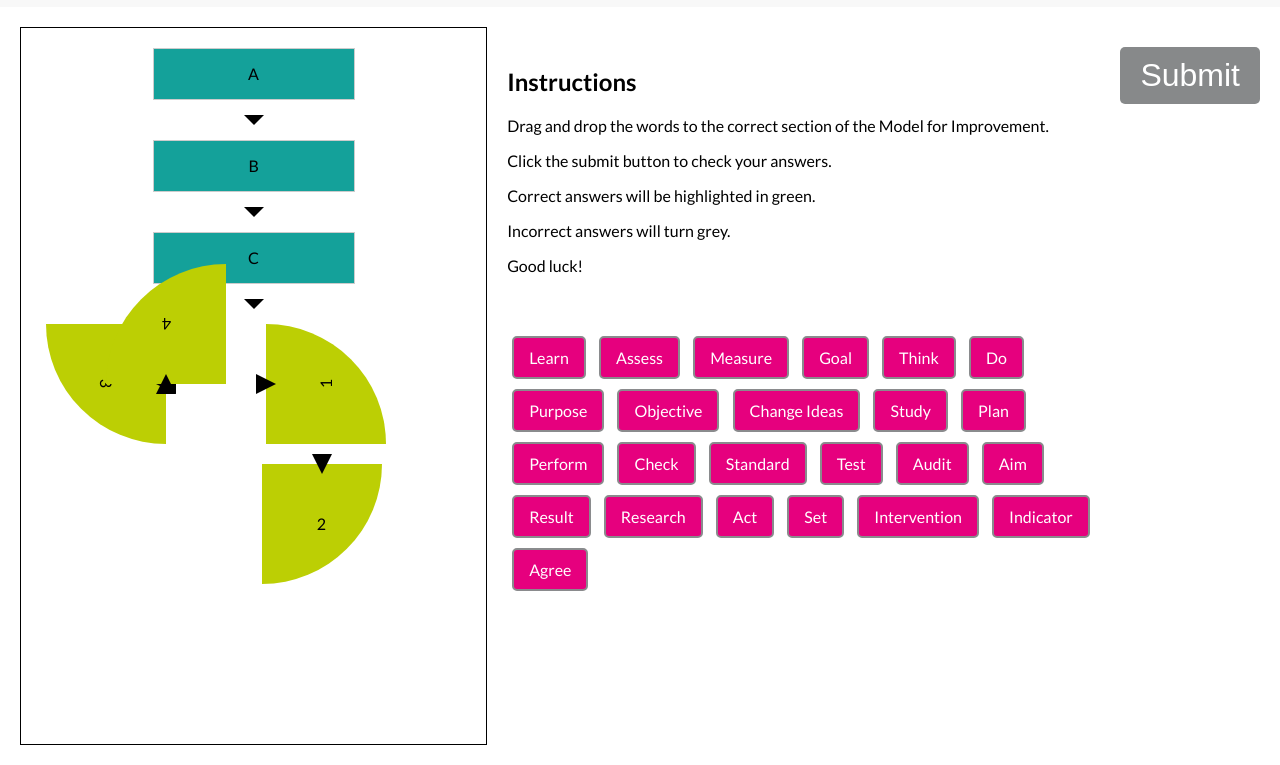
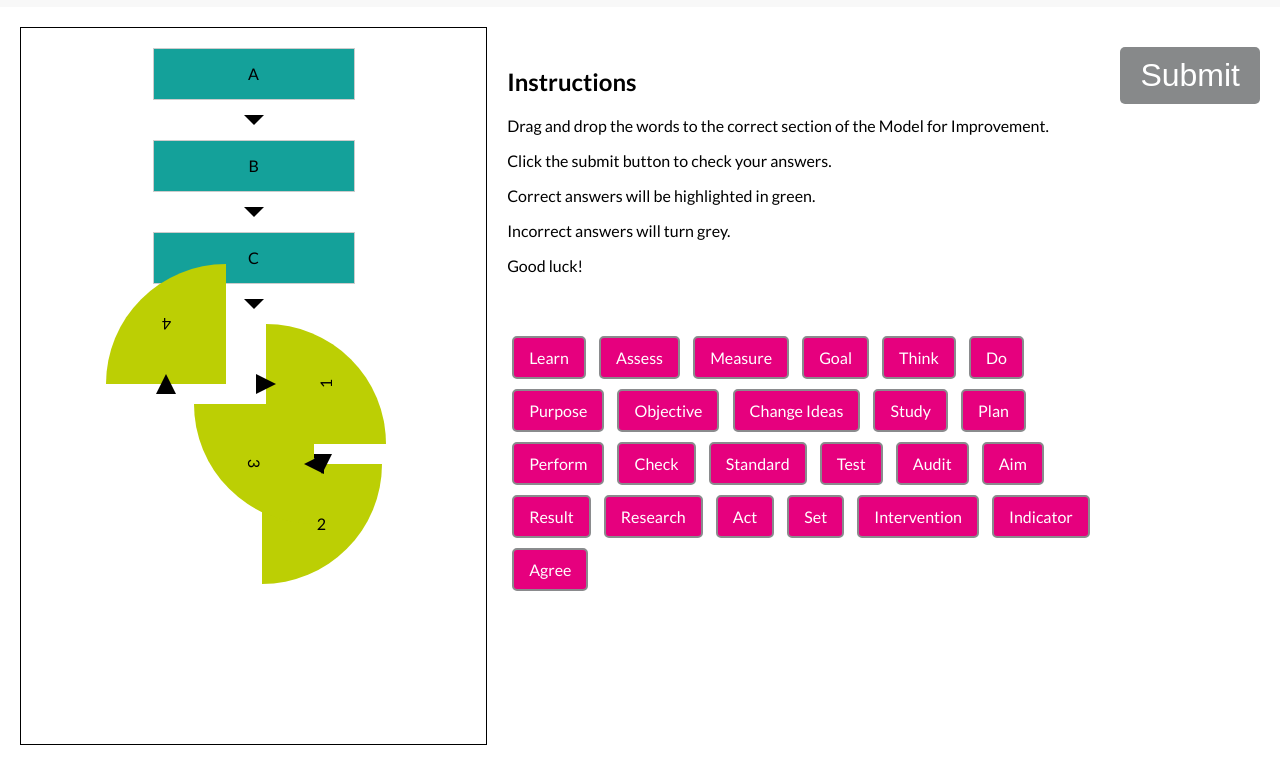
Before and after one commit to NicInTheLoop/MfIgame, a plain HTML site: page index.html in a window 1280 px wide. Shown: the part 84-849 px from the top of the page. Drawn offline with Linux system fonts and the light colour scheme.

Commit message:
Update styles.css

```diff
--- a/styles.css
+++ b/styles.css
@@ -107,8 +107,8 @@ h1 {
 }
 
 #quarter3 {
-    top: 30%;
-    left: 13%; /* Adjusted left position */
+    top: 50%;
+    left: 50%; /* Adjusted left position */
     transform: translate(-50%, -100%) rotate(180deg);
 }
 
```
